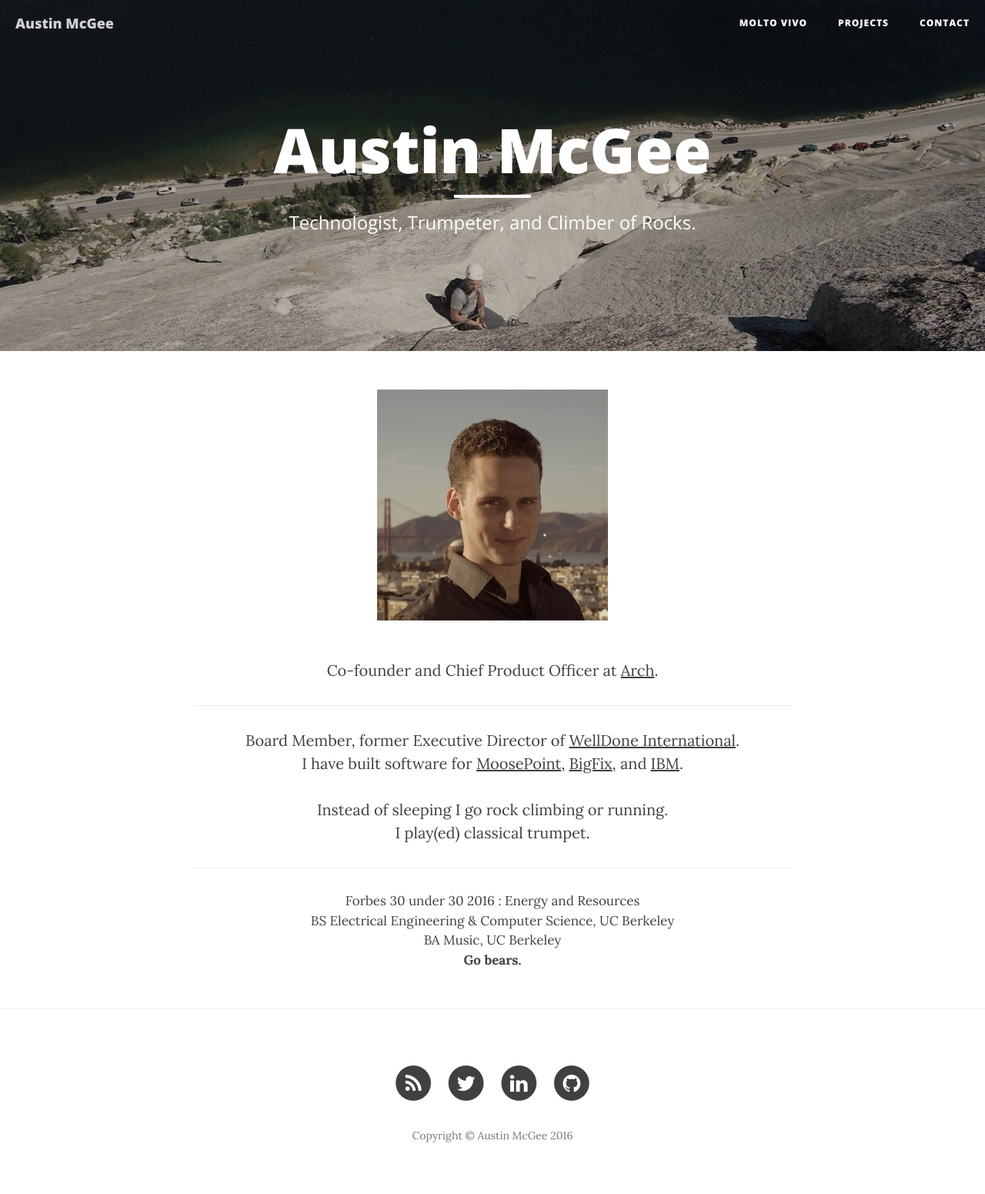
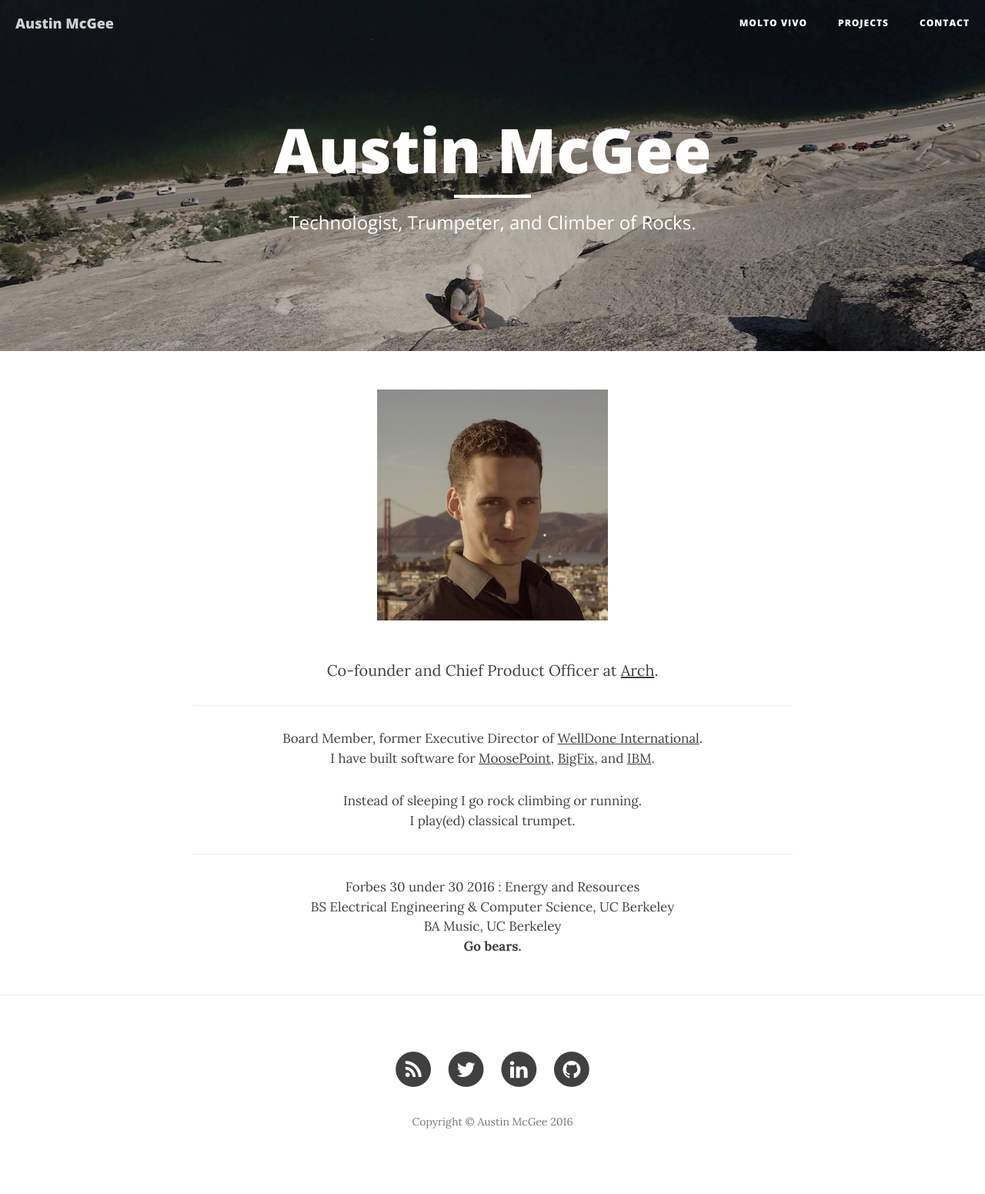
Before and after one commit to amcgee/amcgee.github.io, a Jekyll site: the page built from about.html, in a window 1280 px wide. Shown: the whole page at 77% size. Built offline with Jekyll 4.4.1, drawn with Linux system fonts in a browser that asks for light colours; nearby versions of some CDN libraries; Markdown is read by kramdown in place of the engine named in the settings.

Commit message:
Update about again - make text smaller.

```diff
--- a/about.html
+++ b/about.html
@@ -17,10 +17,10 @@ header-img: "img/about-bg.jpg"
 
 			<hr/>
 
-			<p>Board Member, former Executive Director of <a href="http://www.welldone.org">WellDone International</a>.<br/>
+			<p class="small">Board Member, former Executive Director of <a href="http://www.welldone.org">WellDone International</a>.<br/>
 			I have built software for <a href="http://www.moosepoint.com">MoosePoint</a>, <a href="http://www.bigfix.com">BigFix</a>, and <a href="http://www.ibm.com">IBM</a>.</p>
 
-			<p>Instead of sleeping I go rock climbing or running.<br/>
+			<p class="small">Instead of sleeping I go rock climbing or running.<br/>
 			I play(ed) classical trumpet.</p>
 
 			<hr/>
```
